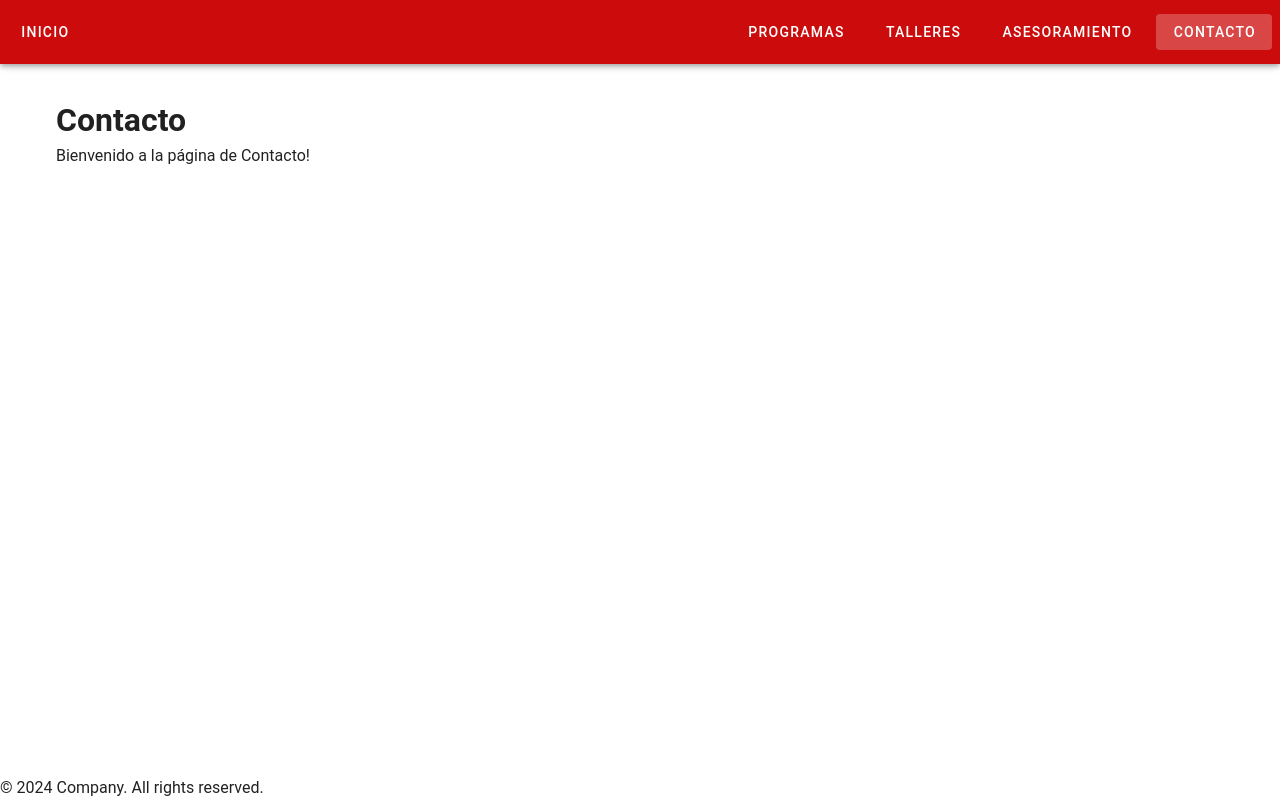
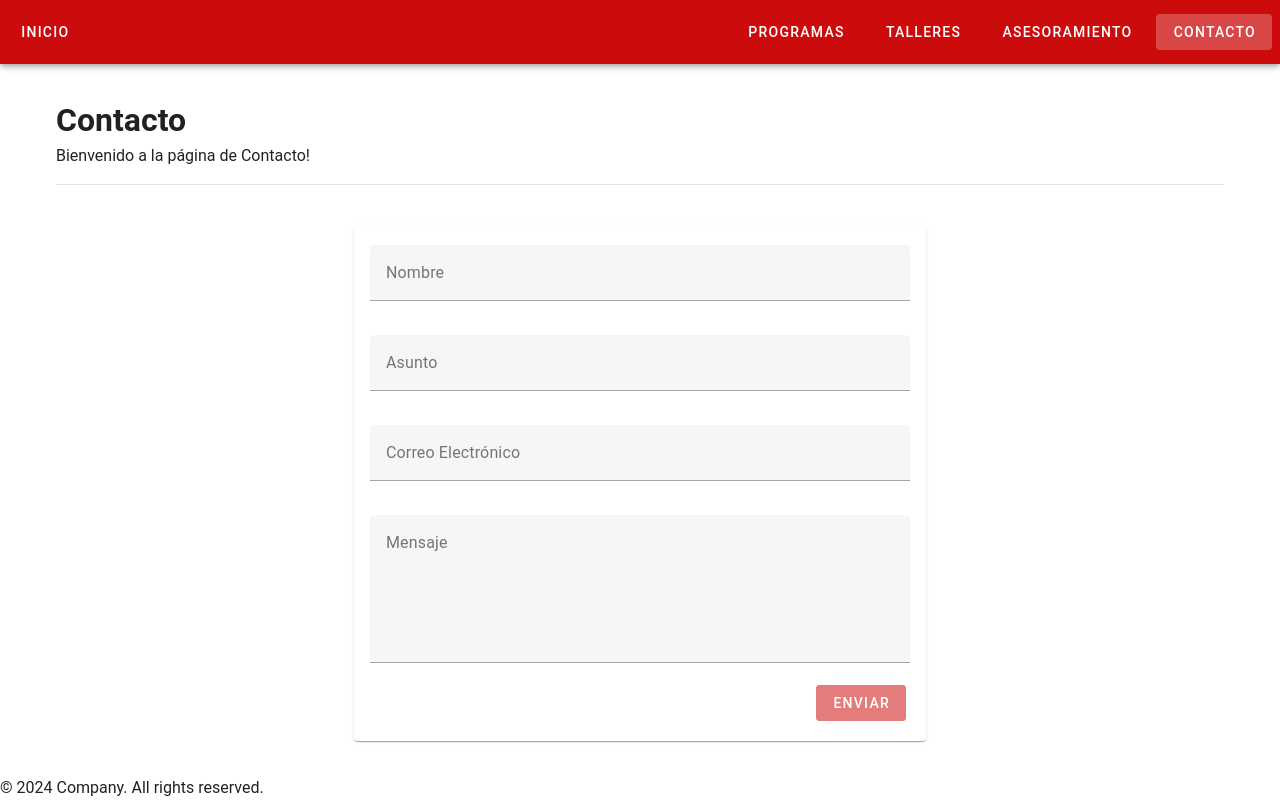
Before and after one commit to MariaJoseQr/tbd-cexpe, a Vue app in the folder hosting/: page /contact in a window 1280 px wide. Built offline with nearby package versions, Linux system fonts and the light colour scheme.

Commit message:
feat: contact form v1

```diff
--- a/hosting/src/views/Contact.vue
+++ b/hosting/src/views/Contact.vue
@@ -1,14 +1,82 @@
 <template>
   <v-container class="my-4">
-    <div>
-      <h1>Contacto</h1>
-      <p>Bienvenido a la página de Contacto!</p>
-    </div>
+    <v-row class="justify-center">
+      <v-col cols="12">
+        <h1>Contacto</h1>
+        <p>Bienvenido a la página de Contacto!</p>
+        <v-divider class="my-4"></v-divider>
+      </v-col>
+      <v-col cols="12" sm="8" md="6">
+        <v-card class="pa-4">
+          <v-form ref="form" v-model="valid" lazy-validation>
+            <v-row>
+              <v-col cols="12" class="pt-4">
+                <v-text-field
+                  v-model="name"
+                  :rules="isRequired"
+                  label="Nombre"
+                  required
+                ></v-text-field>
+              </v-col>
+              <v-col cols="12" class="pt-0">
+                <v-text-field
+                  v-model="subject"
+                  :rules="isRequired"
+                  label="Asunto"
+                  required
+                ></v-text-field>
+              </v-col>
+              <v-col cols="12" class="pt-0">
+                <v-text-field
+                  v-model="email"
+                  :rules="[isRequired, ...emailRules]"
+                  label="Correo Electrónico"
+                  required
+                ></v-text-field>
+              </v-col>
+              <v-col cols="12" class="py-0">
+                <v-textarea
+                  v-model="message"
+                  label="Mensaje"
+                  required
+                ></v-textarea>
+              </v-col>
+            </v-row>
+            <v-row class="justify-end pr-4 pb-4 pt-0">
+              <v-btn :disabled="!valid" color="primary" @click="submit">
+                Enviar
+              </v-btn>
+            </v-row>
+          </v-form>
+        </v-card>
+      </v-col>
+    </v-row>
   </v-container>
 </template>
 
 <script>
 export default {
   name: "Contact",
+  data() {
+    return {
+      name: "",
+      email: "",
+      subject: "",
+      message: "",
+      valid: false,
+      isRequired: [(v) => !!v || "Este campo es obligatorio"],
+      emailRules: [(v) => /.+@.+\..+/.test(v) || "El correo debe ser válido"],
+    };
+  },
+  methods: {
+    submit() {
+      if (this.$refs.form.validate()) {
+        alert(
+          `Nombre: ${this.name}\nCorreo: ${this.email}\nMensaje: ${this.message}`
+        );
+        this.$refs.form.reset();
+      }
+    },
+  },
 };
 </script>
```
